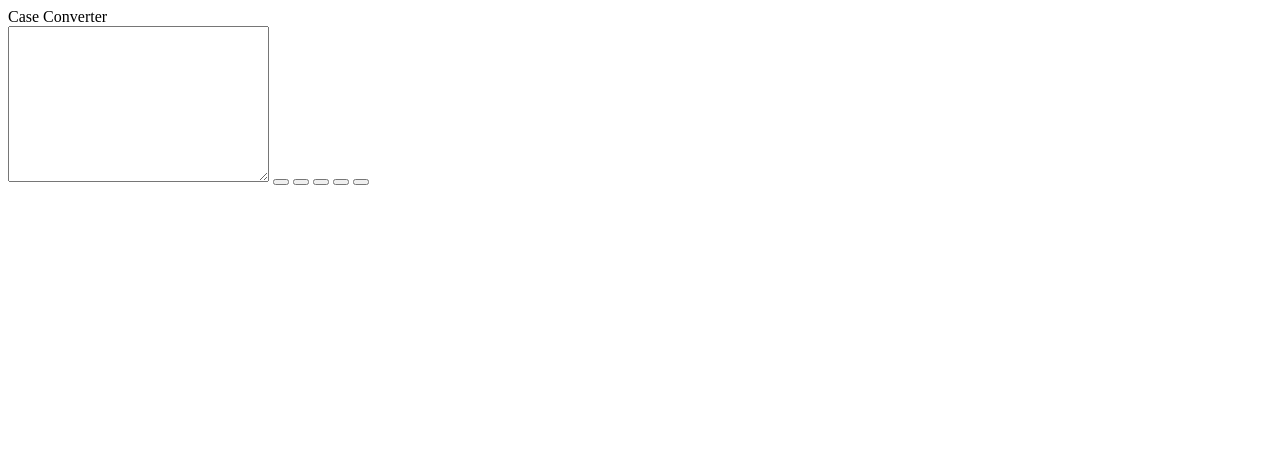
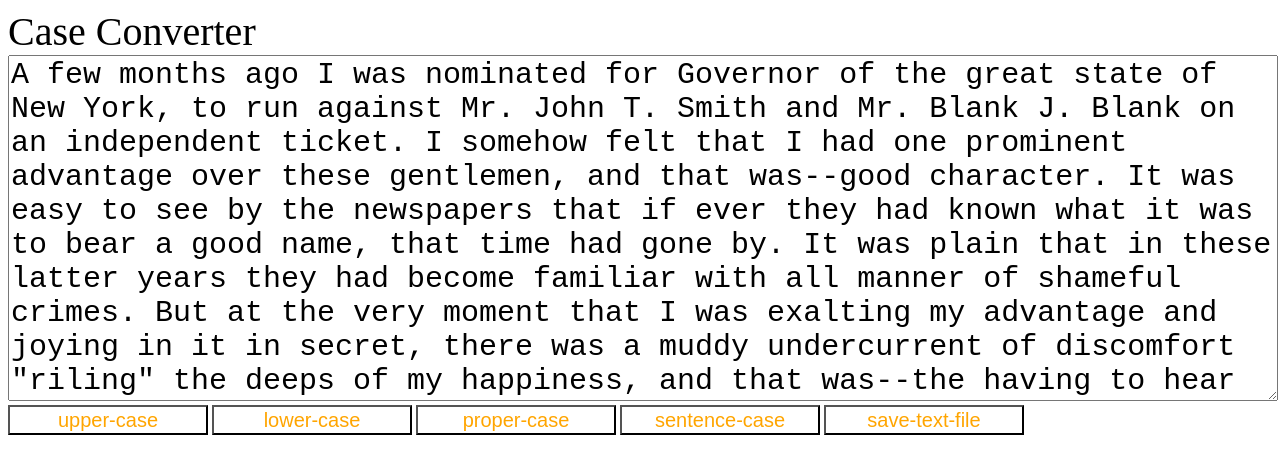
Before and after one commit to VacantThinker/Case-Converter, a website: page docs/index.html in a window 1280 px wide. Drawn offline with Linux system fonts and the light colour scheme.

Commit message:
update docs file

```diff
--- a/docs/index.html
+++ b/docs/index.html
@@ -5,18 +5,40 @@
     <title>Document</title>
     <style>
         div.title {
-
+            font-size: 40px;
+        }
+        textarea {
+            width: 100%;
+            height: 100%;
+            font-size: 30px;
+        }
+        button{
+            font-size: 20px;
+            /*border: 1px solid;*/
+            background-color: white;
+            color: orange;
+            width: 200px;
+            height: 30px;
+        }
+        button:hover{
+            background-color: black;
         }
     </style>
 </head>
 <body>
 <div class="title">Case Converter</div>
-<textarea name="" id="" cols="30" rows="10"></textarea>
-<button id="upper-case"></button>
-<button id="lower-case"></button>
-<button id="proper-case"></button>
-<button id="sentence-case"></button>
-<button id="save-text-file"></button>
+<textarea name="" id="" cols="30" rows="10">A few months ago I was nominated for Governor of the great state of New York, to run against Mr. John T. Smith and Mr. Blank J. Blank on an independent ticket. I somehow felt that I had one prominent advantage over these gentlemen, and that was--good character. It was easy to see by the newspapers that if ever they had known what it was to bear a good name, that time had gone by. It was plain that in these latter years they had become familiar with all manner of shameful crimes. But at the very moment that I was exalting my advantage and joying in it in secret, there was a muddy undercurrent of discomfort "riling" the deeps of my happiness, and that was--the having to hear my name bandied about in familiar connection with those of such people. I grew more and more disturbed. Finally I wrote my grandmother about it. Her answer came quick and sharp. She said:
+
+You have never done one single thing in all your life to be ashamed of--not one. Look at the newspapers--look at them and comprehend what sort of characters Messrs. Smith and Blank are, and then see if you are willing to lower yourself to their level and enter a public canvass with them.
+
+It was my very thought! I did not sleep a single moment that night. But, after all, I could not recede.
+
+I was fully committed, and must go on with the fight. As I was looking listlessly over the papers at breakfast I came across this paragraph, and I may truly say I never was so confounded before. </textarea>
+<button id="upper-case">upper-case</button>
+<button id="lower-case">lower-case</button>
+<button id="proper-case">proper-case</button>
+<button id="sentence-case">sentence-case</button>
+<button id="save-text-file">save-text-file</button>
 <script>
     function download(filename, text) {
         let element = document.createElement('a');
```
